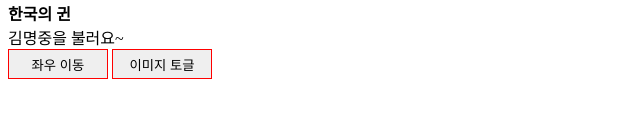
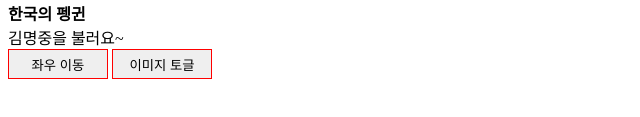
Before and after one commit to potato-0/potato-0.github.io, a plain HTML site: page jsq ex4.html in a window 1280 px wide. Shown: the part 349-466 px from the top of the page, 0-640 px from the left. Drawn offline with nearby package versions, Linux system fonts and the light colour scheme.

Commit message:
Update jsq ex4.html

```diff
--- a/jsq ex4.html
+++ b/jsq ex4.html
@@ -29,7 +29,7 @@
   <body>
     <a href="index.html"><h3>HOME</h3></a><br>
     <img src="peng.jpg" id="p" width="400" height="265"><br>
-    <b>한국의 귄</b><br>김명중을 불러요~<br>
+    <b>한국의 펭귄</b><br>김명중을 불러요~<br>
     <button id="btn1">좌우 이동</button>
     <button id="btn2">이미지 토글</button>
   </body>
```
